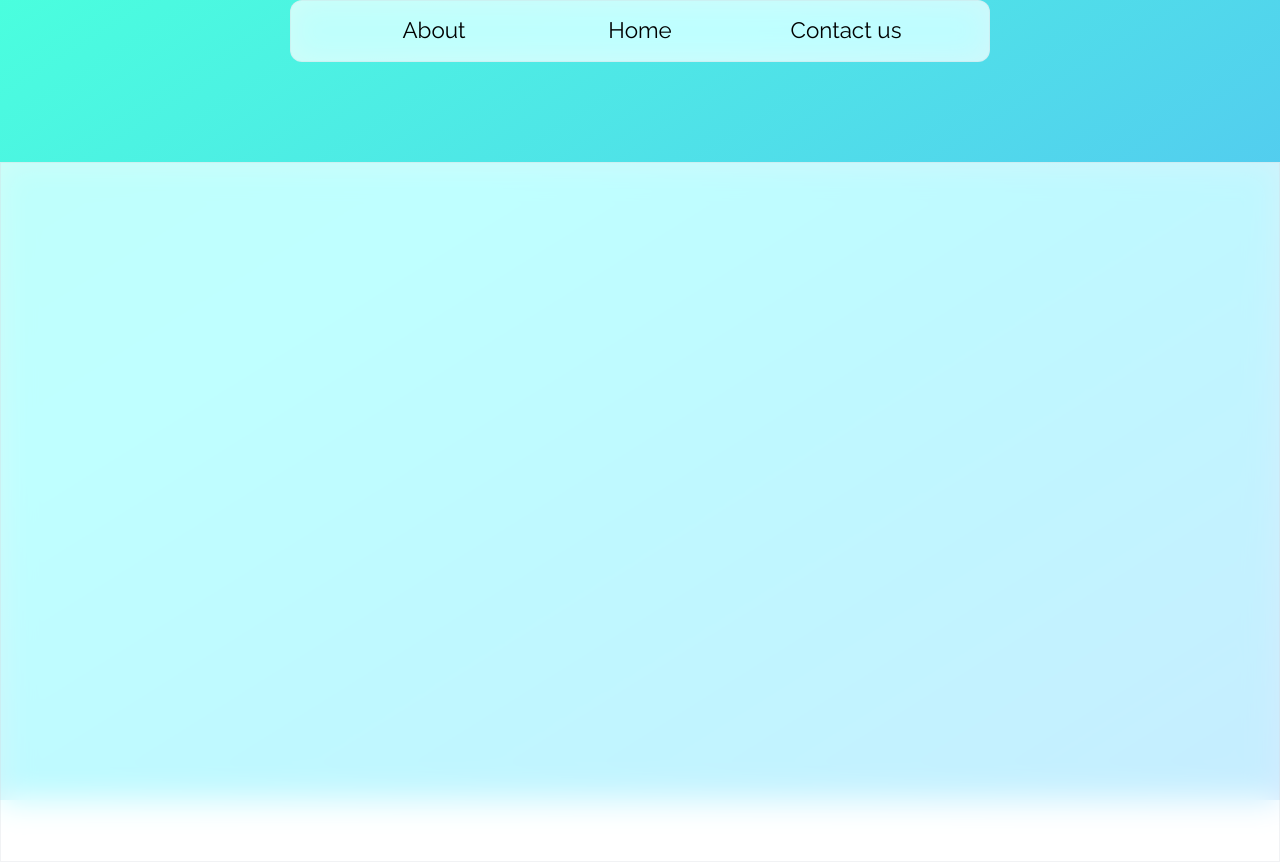
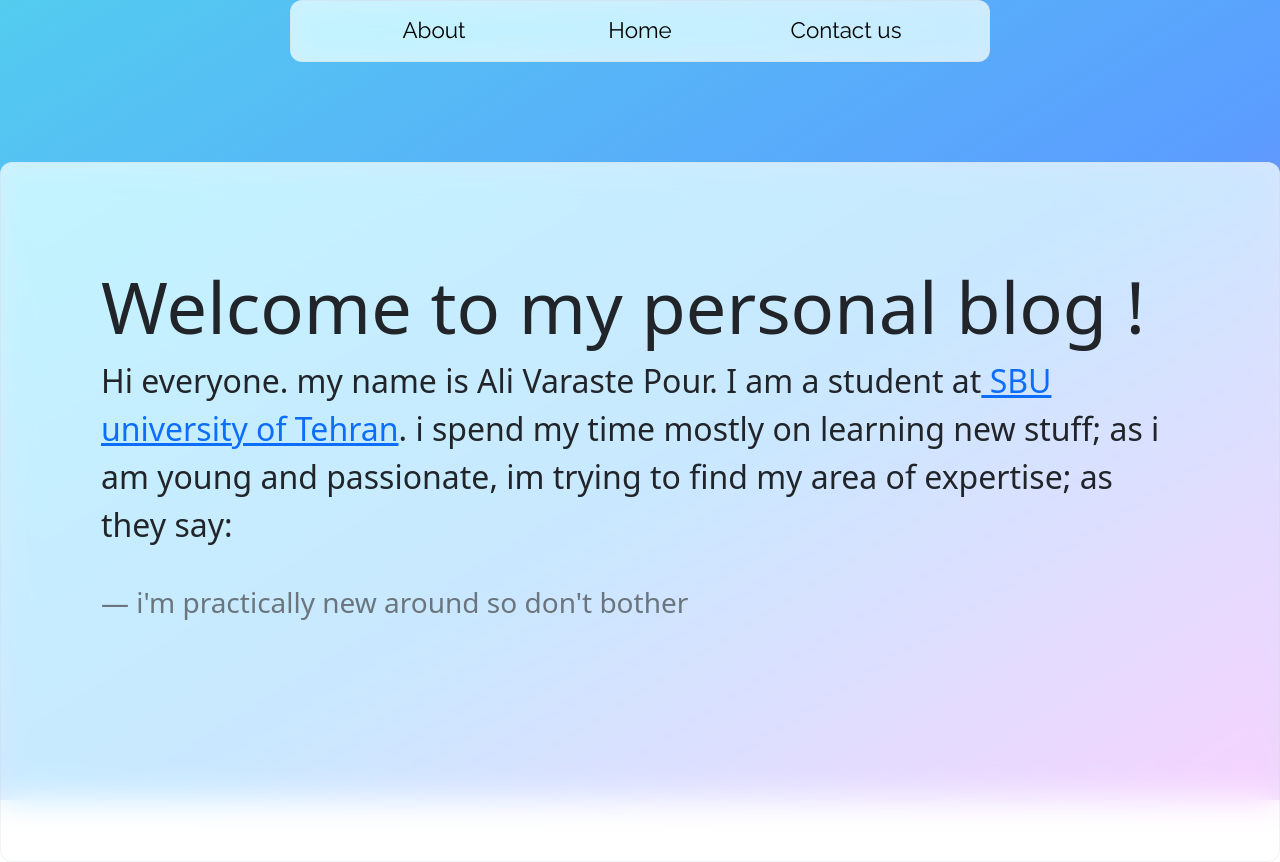
Before and after one commit to alivarastepour/personal-blog, a React (Create React App) app: page / in a window 1280 px wide. Built offline with nearby package versions, Linux system fonts and the light colour scheme.

Commit message:
Introduction details are added

```diff
--- a/src/Components/Introduction/Introduction.styles.ts
+++ b/src/Components/Introduction/Introduction.styles.ts
@@ -5,6 +5,7 @@ export const Wrapper = styled.div`
   height: 700px;
   max-width: 1600px;
   padding: 100px;
+  border-radius: 12px;
 `;
 export const Logo = styled.img`
 
--- a/src/Components/Introduction/index.tsx
+++ b/src/Components/Introduction/index.tsx
@@ -1,10 +1,20 @@
 import {Wrapper, Logo} from "./Introduction.styles";
-import logo from '../../assets/logo.png';
 import './styles.scss';
 
 const Introduction = ()=> {
     return <>
-        <Wrapper className='container glass'>
+        <Wrapper className='container glass grid-container'>
+            <div className='grid-item content'>
+                <h1 className='display-2 header'>Welcome to my personal blog !</h1>
+                <div className='details'>
+                    Hi everyone. my name is Ali Varaste Pour. I am a student at
+                    <a target='_blank' href="https://www.sbu.ac.ir/" rel='noreferrer'> SBU university of Tehran</a>.
+                    i spend my time mostly on learning new stuff; as i am young and passionate, im trying to find my area of expertise; as they say:
+                    <br/>
+                    <br/>
+                    <blockquote className='blockquote-footer'>i'm practically new around so don't bother</blockquote>
+                </div>
+            </div>
         </Wrapper>
     </>
 }
--- a/src/Components/Introduction/styles.scss
+++ b/src/Components/Introduction/styles.scss
@@ -2,3 +2,6 @@
 .glass{
   @include glassMorphism
 }
+.details{
+  font-size: 2rem;
+}
```
